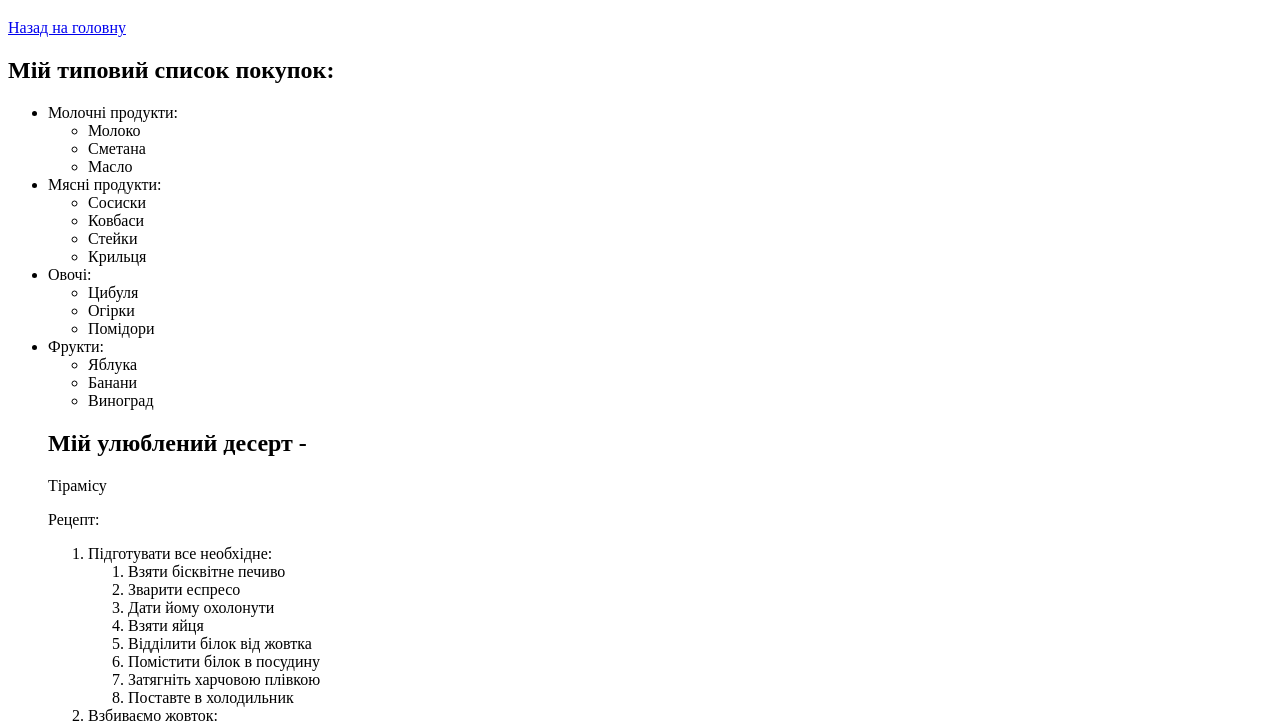
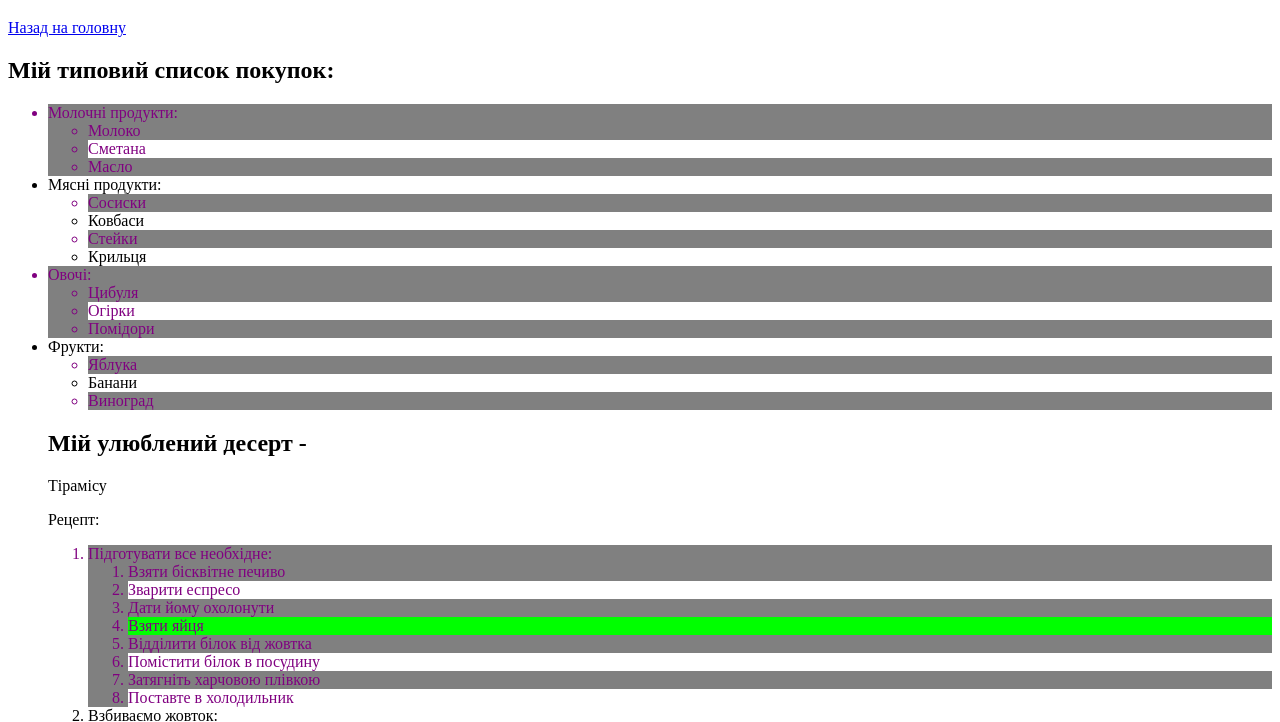
Before and after one commit to RomanSabadosh/PNU_Pr4, a plain HTML site: page novadays.html in a window 1280 px wide. Shown: the part 61-783 px from the top of the page. Drawn offline with Linux system fonts and the light colour scheme.

Commit message:
Update novadays.html

```diff
--- a/novadays.html
+++ b/novadays.html
@@ -2,7 +2,26 @@
 <html>
 
  <head>
-<meta charset="utf-8"> <title>Сьогодення Сабадоша Романа Святославовича</title>
+<meta charset="utf-8">
+<title>Сьогодення Сабадоша Романа Святославовича</title>
+<style>
+  ul li:nth-child(odd){
+background-color: grey;
+color:purple;
+  }
+  ul li:nth-child(even){
+background-color: white;
+  }
+  ol li:nth-child(3):hover{
+    cursor: pointer;
+  }
+  ol li:nth-child(5):hover{
+    cursor: pointer;
+  }
+  ol li:nth-child(4){
+    background-color: lime;
+  }
+</style>
  </head>
 
 <body>
```
